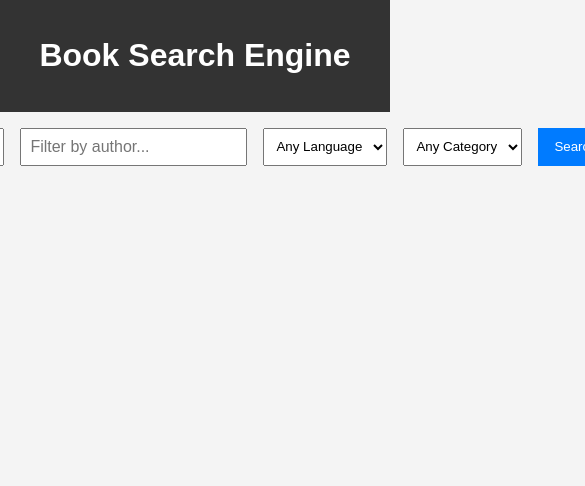
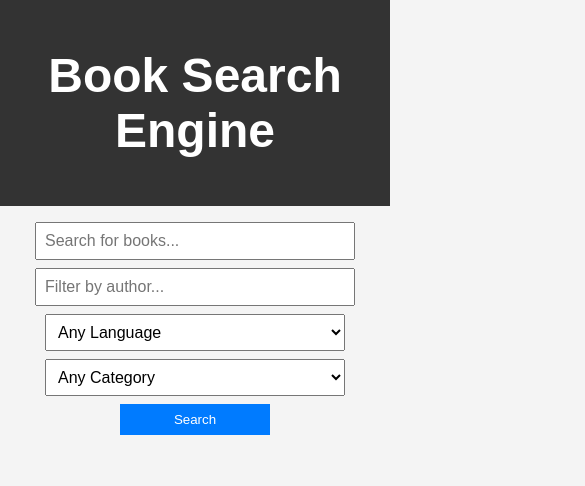
Before and after one commit to kasparendon10/Book-Search-Engine, a plain HTML site: page index.html in a window 390 px wide. Shown: the top 486 px of the page, 585 px wide, since content can reach past the window. Drawn offline with Linux system fonts and the light colour scheme.

Commit message:
Haciendo la página responsiva con media queries

```diff
--- a/style.css
+++ b/style.css
@@ -1,3 +1,4 @@
+/* Estilos generales */
 body {
     font-family: Arial, sans-serif;
     margin: 0;
@@ -17,15 +18,14 @@ header {
     justify-content: center;
     padding: 1rem;
     gap: 1rem;
+    flex-wrap: wrap; /* Asegura que los elementos se reorganicen en pantallas pequeñas */
 }
 
-#search-input, #author-input {
+#search-input, #author-input, #language-select, #category-select {
     padding: 0.5rem;
     font-size: 1rem;
-}
-
-#language-select, #category-select {
-    padding: 0.5rem;
+    width: 100%; /* Ajusta el ancho completo en pantallas pequeñas */
+    max-width: 300px; /* Mantiene un tamaño máximo en pantallas más grandes */
 }
 
 #search-button {
@@ -34,6 +34,8 @@ header {
     color: #fff;
     border: none;
     cursor: pointer;
+    width: 100%;
+    max-width: 150px;
 }
 
 #search-button:hover {
@@ -48,7 +50,8 @@ header {
 }
 
 .result-item {
-    width: 300px;
+    width: 100%;
+    max-width: 300px; /* Mantiene el tamaño máximo en pantallas grandes */
     margin-bottom: 2rem;
     background-color: #fff;
     border-radius: 5px;
@@ -93,3 +96,29 @@ header {
 .result-item a:hover {
     background-color: #0056b3;
 }
+/* Media Queries para dispositivos móviles */
+@media (max-width: 768px) {
+    .search-container {
+        flex-direction: column; /* Cambia el layout a columna en pantallas pequeñas */
+        align-items: center;
+    }
+
+    #search-button {
+        width: 100%; /* Botón ocupa todo el ancho */
+    }
+}
+
+@media (max-width: 480px) {
+    header {
+        font-size: 1.5rem;
+    }
+
+    .search-container {
+        gap: 0.5rem;
+    }
+
+    #results {
+        flex-direction: column; /* Los resultados se organizan en una sola columna */
+        align-items: center;
+    }
+}
```
